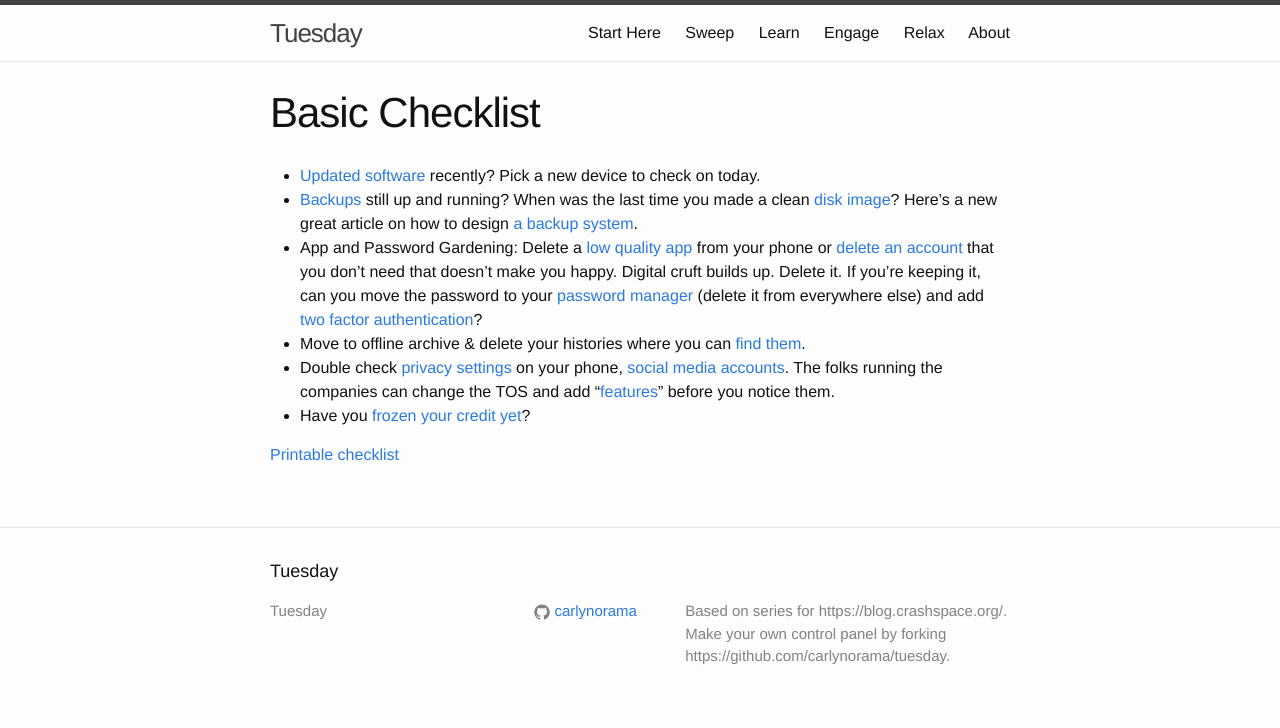
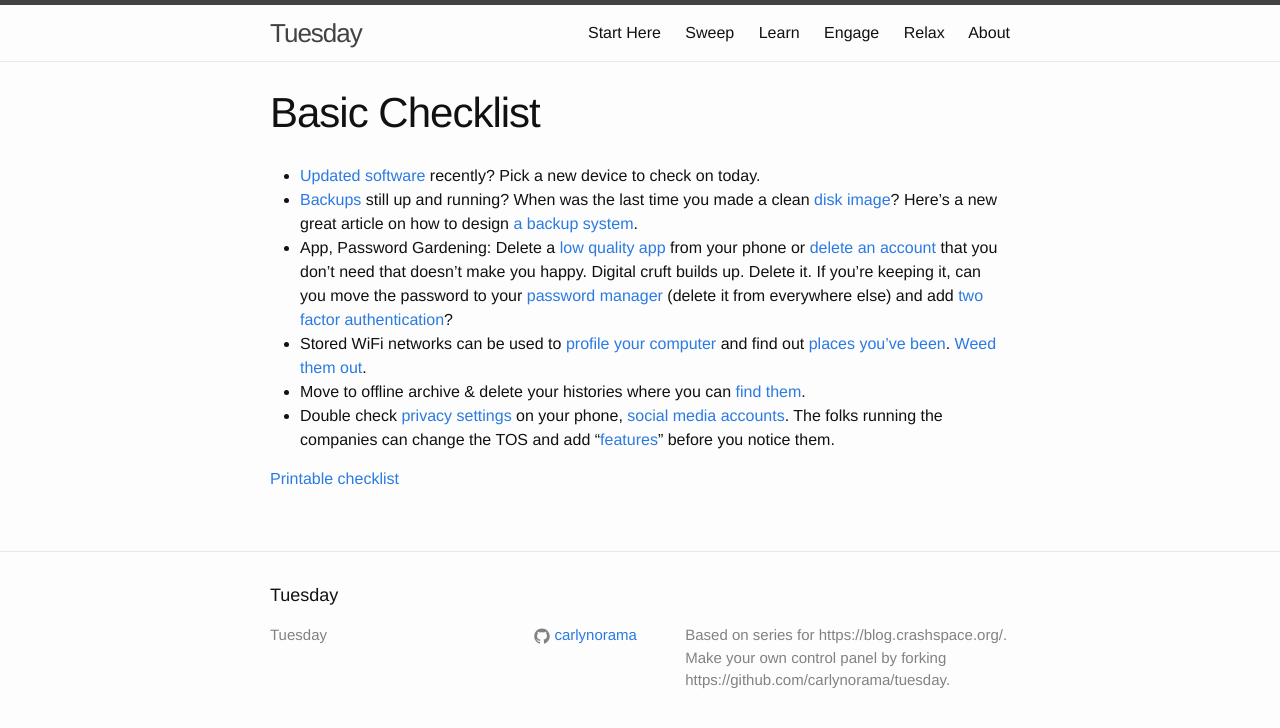
Before and after one commit to CRASHSpace/tuesday, a Jekyll site: the page built from _sweep/sweep_basic_checklist.md, in a window 1280 px wide. Shown: the top 728 px of the page. Built offline with Jekyll 4.4.1, drawn with Linux system fonts in a browser that asks for light colours.

Commit message:
content updates

```diff
--- a/_sweep/sweep_basic_checklist.md
+++ b/_sweep/sweep_basic_checklist.md
@@ -7,9 +7,9 @@ title: Basic Checklist
 
 *   [Updated software](https://blog.crashspace.org/2016/12/one-thing-to-do-today-tuesday-routine-update-everything/) recently? Pick a new device to check on today.
 *   [Backups](https://blog.crashspace.org/2016/11/one-thing-to-do-today-tuesday-sweep-where-are-your-backups/) still up and running? When was the last time you made a clean [disk image](https://blog.crashspace.org/2017/01/one-thing-to-do-today-keep-a-clean-disk-image-on-hand/)? Here’s a new great article on how to design [a backup system](https://www.grahamcluley.com/create-robust-data-backup-plan-make-sure-works/).
-*   App and Password Gardening: Delete a [low quality app](https://blog.crashspace.org/2016/12/one-thing-to-do-today-institute-beyonce-rules-for-vetting-apps/) from your phone or [delete](https://blog.crashspace.org/2016/12/one-thing-to-do-today-turn-off-image-loading-for-email/) [an](https://blog.crashspace.org/2016/12/one-thing-to-do-today-turn-off-image-loading-for-email/) [account](https://blog.crashspace.org/2016/11/one-thing-to-do-today-delete-your-account/) that you don’t need that doesn’t make you happy. Digital cruft builds up. Delete it. If you’re keeping it, can you move the password to your [password manager](https://blog.crashspace.org/2016/11/one-thing-to-do-today-what-passwords-do-you-have-anyway/) (delete it from everywhere else) and add [two factor authentication](https://blog.crashspace.org/2016/11/one-thing-to-do-today-enable-two-factor-authorization/)?
+*   App, Password  Gardening: Delete a [low quality app](https://blog.crashspace.org/2016/12/one-thing-to-do-today-institute-beyonce-rules-for-vetting-apps/) from your phone or [delete](https://blog.crashspace.org/2016/12/one-thing-to-do-today-turn-off-image-loading-for-email/) [an](https://blog.crashspace.org/2016/12/one-thing-to-do-today-turn-off-image-loading-for-email/) [account](https://blog.crashspace.org/2016/11/one-thing-to-do-today-delete-your-account/) that you don’t need that doesn’t make you happy. Digital cruft builds up. Delete it. If you’re keeping it, can you move the password to your [password manager](https://blog.crashspace.org/2016/11/one-thing-to-do-today-what-passwords-do-you-have-anyway/) (delete it from everywhere else) and add [two factor authentication](https://blog.crashspace.org/2016/11/one-thing-to-do-today-enable-two-factor-authorization/)?
+*  Stored WiFi networks can be used to [profile your computer](https://www.theatlantic.com/technology/archive/2017/04/when-apps-collude-to-steal-your-data/522177/) and find out [places you've been](https://www.eff.org/deeplinks/2014/07/your-android-device-telling-world-where-youve-been). [Weed them out](http://www.tomsguide.com/faq/id-2322427/erase-previous-connections-laptop.html).
 *   Move to offline archive & delete your histories where you can [find them](https://support.google.com/accounts/answer/7028918).
 *   Double check [privacy settings](https://blog.crashspace.org/2016/12/one-thing-to-do-today-if-one-must-use-social-media-follow-army-rules/) on your phone, [social media accounts](https://ssd.eff.org/en/module/protecting-yourself-social-networks). The folks running the companies can change the TOS and add “[features](https://ssd.eff.org/en/module/facebook-groups-reducing-risks)” before you notice them.
-*   Have you [frozen your credit yet](https://www.equifaxfraudprevention.com/)?
 
 [Printable checklist](printable_checklist.html)
```
